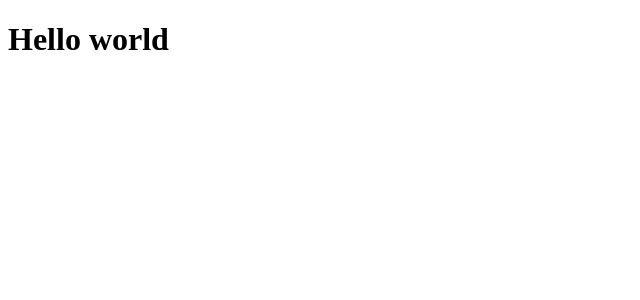
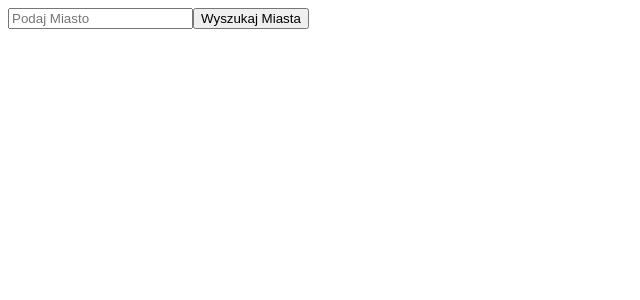
Before and after one commit to Piotrn-87/Weather-Application, a React (Create React App) app: page / in a window 1280 px wide. Shown: the top 300 px of the page, without its empty margins (0-640 px from the left). Built offline with nearby package versions, Linux system fonts and the light colour scheme.

Commit message:
Feat: Create Form && App components

```diff
--- a/src/App.js
+++ /dev/null
@@ -1,11 +0,0 @@
-import React from "react";
-
-function App() {
-  return (
-    <div>
-      <h1> Hello world </h1>{" "}
-    </div>
-  );
-}
-
-export default App;
--- /dev/null
+++ b/src/components/App.js
@@ -0,0 +1,51 @@
+import React from "react";
+import Form from "./Form";
+
+class App extends React.Component {
+  state = {
+    value: "",
+    date: "",
+    city: "",
+    sunrise: "",
+    sunset: "",
+    temp: "",
+    pressure: "",
+    wind: "",
+    error: ""
+  };
+
+  handeInputChange = event => {
+    this.setState({
+      value: event.target.value
+    });
+  };
+
+  handleSubmit = event => {
+    event.preventDefault();
+    const API = `https://api.openweathermap.org/data/2.5/weather?q=${this.state.value}&appid=4bea9bc8d4bfd24c6953bdb10a110b19&units=metric`;
+    fetch(API)
+      .then(response => {
+        if (response.ok) {
+          return response;
+        }
+        throw Error("Error Sprobuj jeszcze raz");
+      })
+      .then(response => response.json())
+      .then(data => console.log(data))
+      .catch(err => console.log(err));
+  };
+
+  render() {
+    return (
+      <div className="App">
+        <Form
+          value={this.state.value}
+          change={this.handeInputChange}
+          submit={this.handleSubmit}
+        />
+      </div>
+    );
+  }
+}
+
+export default App;
--- /dev/null
+++ b/src/components/Form.js
@@ -0,0 +1,17 @@
+import React from "react";
+
+const Form = props => {
+  return (
+    <form onSubmit={props.submit}>
+      <input
+        type="text"
+        value={props.value}
+        onChange={props.change}
+        placeholder="Podaj Miasto"
+      ></input>
+      <button> Wyszukaj Miasta </button>
+    </form>
+  );
+};
+
+export default Form;
--- a/src/index.js
+++ b/src/index.js
@@ -1,6 +1,6 @@
 import React from "react";
 import ReactDOM from "react-dom";
-import App from "./App";
+import App from "./components/App";
 
 const root = document.getElementById("root");
 
```
